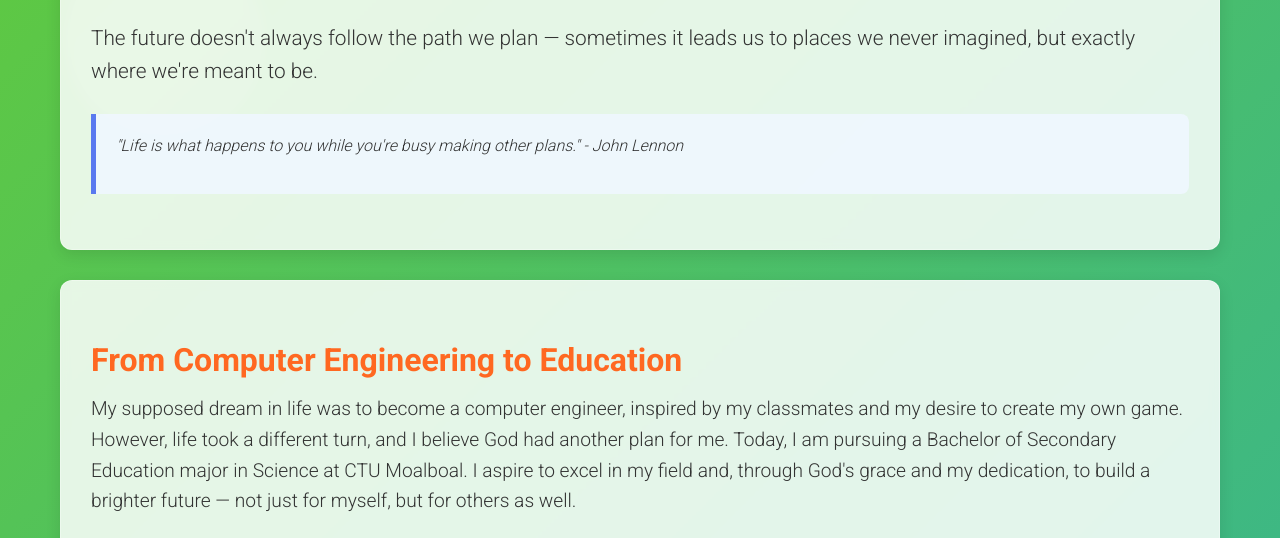
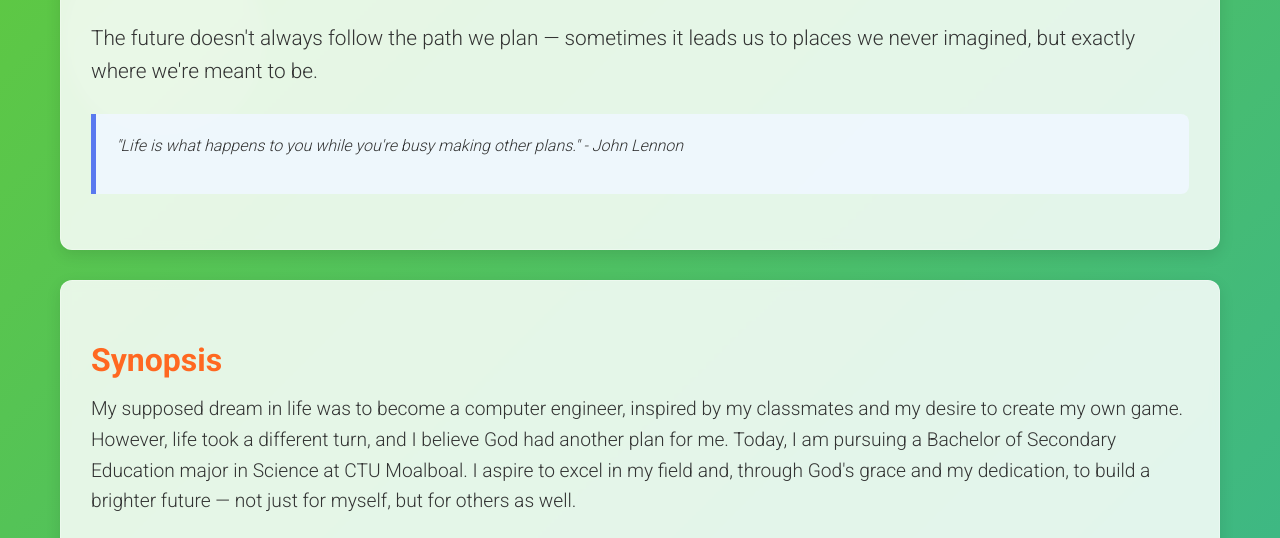
Before and after one commit to Sancanzito/blog2sean, a plain HTML site: page index.html in a window 1280 px wide. Shown: the part 510-1048 px from the top of the page. Drawn offline with nearby package versions, Linux system fonts and the light colour scheme.

Commit message:
Update index.html

```diff
--- a/index.html
+++ b/index.html
@@ -272,7 +272,7 @@
         </div>
 
         <div class="blog-section">
-            <h2 class="section-title">From Computer Engineering to Education</h2>
+            <h2 class="section-title">Synopsis</h2>
 
             <p class="intro-text">My supposed dream in life was to become a computer engineer, inspired by my classmates and my desire to create my own game. However, life took a different turn, and I believe God had another plan for me. Today, I am pursuing a Bachelor of Secondary Education major in Science at CTU Moalboal. I aspire to excel in my field and, through God's grace and my dedication, to build a brighter future — not just for myself, but for others as well.</p>
 
```
